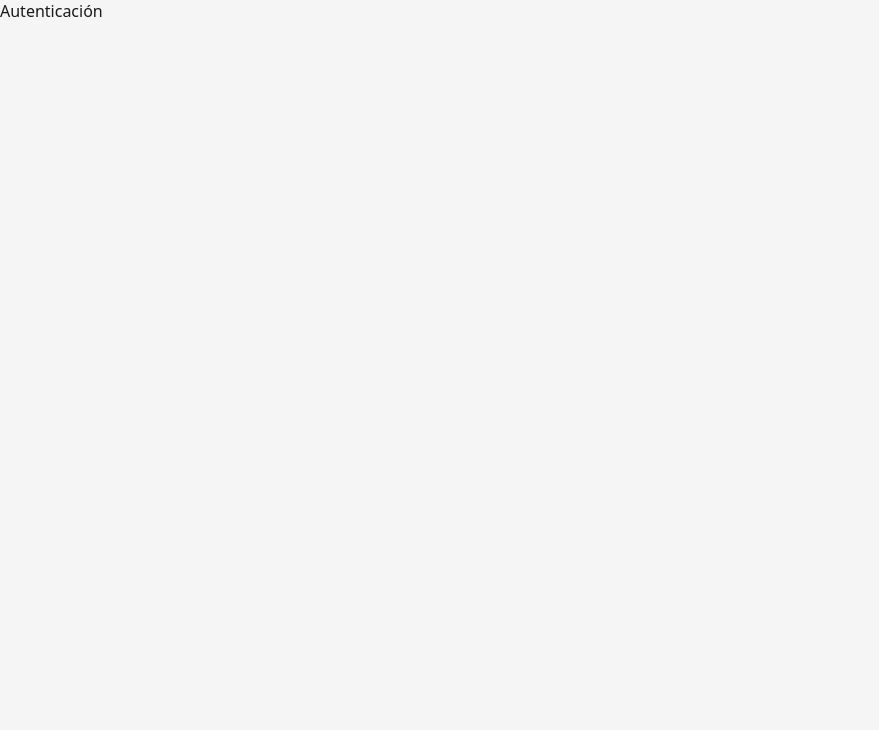
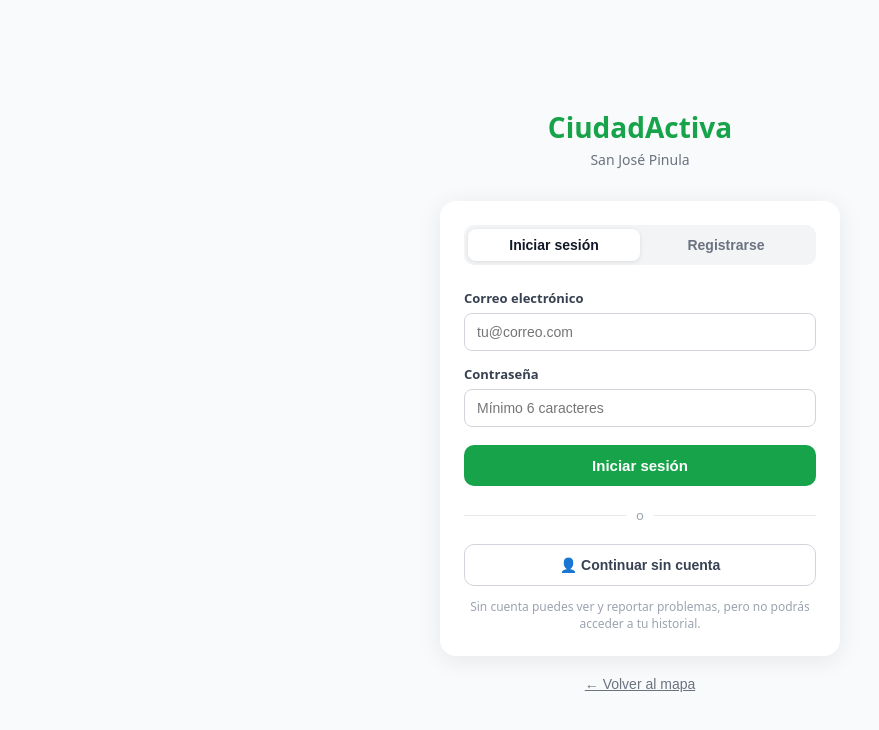
Before and after one commit to ZarakiLancelot/ciudad-activa, a React (Vite) app: page /auth in a window 1280 px wide. Shown: the top 730 px of the page, without its empty margins (0-879 px from the left). Built offline with nearby package versions, Linux system fonts and the light colour scheme; no server answers.

Commit message:
feat: agregar AuthPage y botón de sesión en header   - AuthPage con login, registro y acceso anónimo   - Errores de Supabase Auth traducidos al español   - Header del MapPage muestra botón Ingresar/Salir según sesión   - Listener de cambios de sesión en tiempo real

```diff
--- a/src/pages/AuthPage.tsx
+++ b/src/pages/AuthPage.tsx
@@ -1,5 +1,277 @@
+import { useState } from 'react'
+import { useNavigate } from 'react-router'
+import { supabase } from '../lib/supabase'
+
+type AuthMode = 'login' | 'register'
+
 function AuthPage() {
-  return <div>Autenticación</div>
+  const [mode, setMode] = useState<AuthMode>('login')
+  const [email, setEmail] = useState('')
+  const [password, setPassword] = useState('')
+  const [loading, setLoading] = useState(false)
+  const [anonLoading, setAnonLoading] = useState(false)
+  const [error, setError] = useState<string | null>(null)
+  const [successMessage, setSuccessMessage] = useState<string | null>(null)
+  const navigate = useNavigate()
+
+  function switchMode(newMode: AuthMode) {
+    setMode(newMode)
+    setError(null)
+    setSuccessMessage(null)
+  }
+
+  async function handleSubmit(e: React.FormEvent) {
+    e.preventDefault()
+    setLoading(true)
+    setError(null)
+
+    if (mode === 'register') {
+      const { error } = await supabase.auth.signUp({ email, password })
+      if (error) {
+        setError(translateError(error.message))
+      } else {
+        setSuccessMessage('¡Cuenta creada! Revisa tu correo para confirmar tu registro.')
+      }
+    } else {
+      const { error } = await supabase.auth.signInWithPassword({ email, password })
+      if (error) {
+        setError(translateError(error.message))
+      } else {
+        navigate('/')
+      }
+    }
+
+    setLoading(false)
+  }
+
+  async function handleAnonymous() {
+    setAnonLoading(true)
+    setError(null)
+    const { error } = await supabase.auth.signInAnonymously()
+    if (error) {
+      setError('No se pudo continuar de forma anónima. Intenta de nuevo.')
+    } else {
+      navigate('/')
+    }
+    setAnonLoading(false)
+  }
+
+  function translateError(msg: string): string {
+    if (msg.includes('Invalid login credentials')) return 'Correo o contraseña incorrectos.'
+    if (msg.includes('Email not confirmed')) return 'Debes confirmar tu correo antes de iniciar sesión.'
+    if (msg.includes('User already registered')) return 'Ya existe una cuenta con ese correo.'
+    if (msg.includes('Password should be at least')) return 'La contraseña debe tener al menos 6 caracteres.'
+    if (msg.includes('Unable to validate email address')) return 'El correo ingresado no es válido.'
+    return 'Ocurrió un error. Intenta de nuevo.'
+  }
+
+  return (
+    <div style={{
+      minHeight: '100%',
+      display: 'flex',
+      flexDirection: 'column',
+      alignItems: 'center',
+      justifyContent: 'center',
+      background: '#f9fafb',
+      padding: '24px 16px',
+    }}>
+      {/* Logo */}
+      <div style={{ textAlign: 'center', marginBottom: '32px' }}>
+        <h1 style={{ fontSize: '28px', fontWeight: 800, color: '#16a34a', marginBottom: '4px' }}>
+          CiudadActiva
+        </h1>
+        <p style={{ fontSize: '14px', color: '#6b7280' }}>San José Pinula</p>
+      </div>
+
+      <div style={{
+        width: '100%',
+        maxWidth: '400px',
+        background: 'white',
+        borderRadius: '16px',
+        padding: '24px',
+        boxShadow: '0 4px 24px rgba(0,0,0,0.08)',
+      }}>
+        {/* Mode toggle */}
+        <div style={{
+          display: 'grid',
+          gridTemplateColumns: '1fr 1fr',
+          background: '#f3f4f6',
+          borderRadius: '10px',
+          padding: '4px',
+          marginBottom: '24px',
+        }}>
+          {(['login', 'register'] as AuthMode[]).map((m) => (
+            <button
+              key={m}
+              type="button"
+              onClick={() => switchMode(m)}
+              style={{
+                padding: '8px',
+                border: 'none',
+                borderRadius: '8px',
+                fontSize: '14px',
+                fontWeight: 600,
+                cursor: 'pointer',
+                background: mode === m ? 'white' : 'transparent',
+                color: mode === m ? '#111827' : '#6b7280',
+                boxShadow: mode === m ? '0 1px 4px rgba(0,0,0,0.1)' : 'none',
+                transition: 'all 0.15s',
+              }}
+            >
+              {m === 'login' ? 'Iniciar sesión' : 'Registrarse'}
+            </button>
+          ))}
+        </div>
+
+        {/* Form */}
+        <form onSubmit={handleSubmit} style={{ display: 'flex', flexDirection: 'column', gap: '14px' }}>
+          <div>
+            <label style={{ display: 'block', fontSize: '13px', fontWeight: 600, marginBottom: '6px', color: '#374151' }}>
+              Correo electrónico
+            </label>
+            <input
+              type="email"
+              value={email}
+              onChange={(e) => setEmail(e.target.value)}
+              placeholder="tu@correo.com"
+              required
+              style={{
+                width: '100%',
+                padding: '10px 12px',
+                border: '1px solid #d1d5db',
+                borderRadius: '8px',
+                fontSize: '14px',
+                outline: 'none',
+              }}
+            />
+          </div>
+
+          <div>
+            <label style={{ display: 'block', fontSize: '13px', fontWeight: 600, marginBottom: '6px', color: '#374151' }}>
+              Contraseña
+            </label>
+            <input
+              type="password"
+              value={password}
+              onChange={(e) => setPassword(e.target.value)}
+              placeholder="Mínimo 6 caracteres"
+              required
+              minLength={6}
+              style={{
+                width: '100%',
+                padding: '10px 12px',
+                border: '1px solid #d1d5db',
+                borderRadius: '8px',
+                fontSize: '14px',
+                outline: 'none',
+              }}
+            />
+          </div>
+
+          {error && (
+            <div style={{
+              padding: '10px 14px',
+              background: '#fef2f2',
+              border: '1px solid #fecaca',
+              borderRadius: '8px',
+              color: '#dc2626',
+              fontSize: '13px',
+            }}>
+              {error}
+            </div>
+          )}
+
+          {successMessage && (
+            <div style={{
+              padding: '10px 14px',
+              background: '#f0fdf4',
+              border: '1px solid #bbf7d0',
+              borderRadius: '8px',
+              color: '#166534',
+              fontSize: '13px',
+            }}>
+              {successMessage}
+            </div>
+          )}
+
+          <button
+            type="submit"
+            disabled={loading}
+            style={{
+              padding: '12px',
+              background: loading ? '#9ca3af' : '#16a34a',
+              color: 'white',
+              border: 'none',
+              borderRadius: '10px',
+              fontSize: '15px',
+              fontWeight: 700,
+              cursor: loading ? 'not-allowed' : 'pointer',
+              marginTop: '4px',
+            }}
+          >
+            {loading
+              ? 'Cargando...'
+              : mode === 'login' ? 'Iniciar sesión' : 'Crear cuenta'
+            }
+          </button>
+        </form>
+
+        {/* Divider */}
+        <div style={{
+          display: 'flex',
+          alignItems: 'center',
+          gap: '10px',
+          margin: '20px 0',
+          color: '#9ca3af',
+          fontSize: '13px',
+        }}>
+          <div style={{ flex: 1, height: '1px', background: '#e5e7eb' }} />
+          o
+          <div style={{ flex: 1, height: '1px', background: '#e5e7eb' }} />
+        </div>
+
+        {/* Anonymous */}
+        <button
+          type="button"
+          onClick={handleAnonymous}
+          disabled={anonLoading}
+          style={{
+            width: '100%',
+            padding: '12px',
+            background: 'white',
+            color: '#374151',
+            border: '1px solid #d1d5db',
+            borderRadius: '10px',
+            fontSize: '14px',
+            fontWeight: 600,
+            cursor: anonLoading ? 'not-allowed' : 'pointer',
+          }}
+        >
+          {anonLoading ? 'Cargando...' : '👤 Continuar sin cuenta'}
+        </button>
+
+        <p style={{ fontSize: '12px', color: '#9ca3af', textAlign: 'center', marginTop: '12px' }}>
+          Sin cuenta puedes ver y reportar problemas, pero no podrás acceder a tu historial.
+        </p>
+      </div>
+
+      {/* Back to map */}
+      <button
+        onClick={() => navigate('/')}
+        style={{
+          marginTop: '20px',
+          background: 'none',
+          border: 'none',
+          color: '#6b7280',
+          fontSize: '14px',
+          cursor: 'pointer',
+          textDecoration: 'underline',
+        }}
+      >
+        ← Volver al mapa
+      </button>
+    </div>
+  )
 }
 
 export default AuthPage
--- a/src/pages/MapPage.tsx
+++ b/src/pages/MapPage.tsx
@@ -4,6 +4,7 @@ import { MapContainer, TileLayer, CircleMarker, Popup } from 'react-leaflet'
 import 'leaflet/dist/leaflet.css'
 import { supabase } from '../lib/supabase'
 import type { Report, ReportCategory } from '../types'
+import type { User } from '@supabase/supabase-js'
 
 const SAN_JOSE_PINULA = { lat: 14.5386, lng: -90.4125 }
 
@@ -28,6 +29,7 @@ const CATEGORY_LABELS: Record<ReportCategory, string> = {
 function MapPage() {
   const [reports, setReports] = useState<Report[]>([])
   const [loading, setLoading] = useState(true)
+  const [user, setUser] = useState<User | null>(null)
   const navigate = useNavigate()
 
   useEffect(() => {
@@ -41,7 +43,19 @@ function MapPage() {
       setLoading(false)
     }
 
+    async function fetchUser() {
+      const { data: { user } } = await supabase.auth.getUser()
+      setUser(user)
+    }
+
     fetchReports()
+    fetchUser()
+
+    const { data: { subscription } } = supabase.auth.onAuthStateChange((_event, session) => {
+      setUser(session?.user ?? null)
+    })
+
+    return () => subscription.unsubscribe()
   }, [])
 
   return (
@@ -66,9 +80,43 @@ function MapPage() {
           </h1>
           <p style={{ fontSize: '12px', color: '#6b7280' }}>San José Pinula</p>
         </div>
-        <span style={{ fontSize: '13px', color: '#6b7280' }}>
-          {loading ? 'Cargando...' : `${reports.length} reporte${reports.length !== 1 ? 's' : ''}`}
-        </span>
+        <div style={{ display: 'flex', alignItems: 'center', gap: '10px' }}>
+          <span style={{ fontSize: '13px', color: '#6b7280' }}>
+            {loading ? 'Cargando...' : `${reports.length} reporte${reports.length !== 1 ? 's' : ''}`}
+          </span>
+          {user && !user.is_anonymous ? (
+            <button
+              onClick={async () => { await supabase.auth.signOut(); navigate('/auth') }}
+              style={{
+                padding: '6px 12px',
+                background: 'none',
+                border: '1px solid #e5e7eb',
+                borderRadius: '8px',
+                fontSize: '12px',
+                color: '#6b7280',
+                cursor: 'pointer',
+              }}
+            >
+              Salir
+            </button>
+          ) : (
+            <button
+              onClick={() => navigate('/auth')}
+              style={{
+                padding: '6px 12px',
+                background: '#16a34a',
+                border: 'none',
+                borderRadius: '8px',
+                fontSize: '12px',
+                fontWeight: 600,
+                color: 'white',
+                cursor: 'pointer',
+              }}
+            >
+              Ingresar
+            </button>
+          )}
+        </div>
       </div>
 
       {/* Map */}
```
